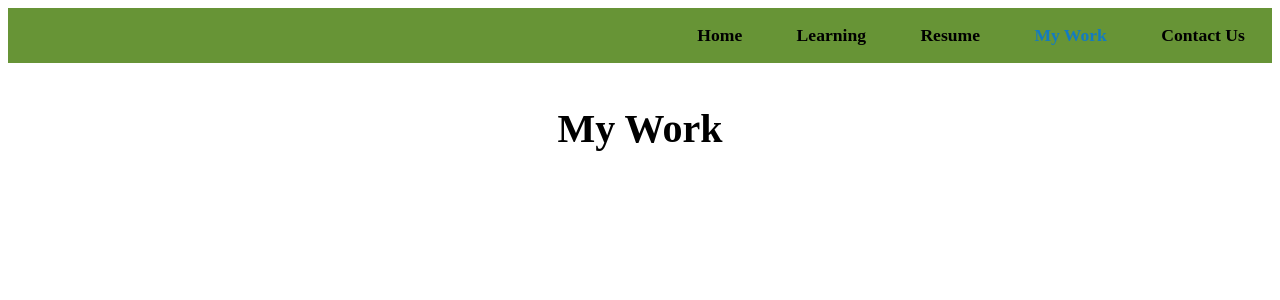
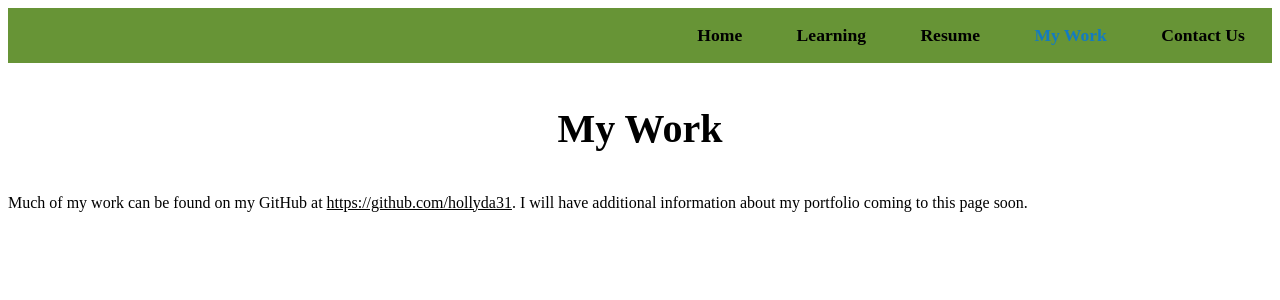
Before and after one commit to hollyda31/holly-react, a React (Create React App) app: page /mywork in a window 1280 px wide. Shown: the top 300 px of the page. Built offline with nearby package versions, Linux system fonts and the light colour scheme.

Commit message:
Preparing for initial build

```diff
--- a/src/App.js
+++ b/src/App.js
@@ -22,6 +22,11 @@ function App() {
 		<Router>
 			<Navbar />
 			<Routes>
+				<Route
+					exact
+					path='/'
+					element={<Home />}
+				/>
 				<Route
 					exact
 					path='/index'
--- a/src/pages/contact.js
+++ b/src/pages/contact.js
@@ -4,6 +4,10 @@ const Contact = () => {
 	return (
 		<div>
 			<h1>Contact Me</h1>
+			<p>
+				To contact me, please email me at{' '}
+				<a href='mailto: holly@hollyantle.com'>holly@hollyantle.com</a>.
+			</p>
 		</div>
 	);
 };
--- a/src/pages/mywork.js
+++ b/src/pages/mywork.js
@@ -4,6 +4,14 @@ const MyWork = () => {
 	return (
 		<div>
 			<h1>My Work</h1>
+			<p>
+				Much of my work can be found on my GitHub at{' '}
+				<a href='https://github.com/hollyda31'>
+					https://github.com/hollyda31
+				</a>
+				. I will have additional information about my portfolio coming to
+				this page soon.
+			</p>
 		</div>
 	);
 };
--- a/src/pages/resume.js
+++ b/src/pages/resume.js
@@ -36,9 +36,7 @@ const Resume = () => {
 				<div className='resume1'>
 					Based in Texas, open to Fully Remote positions
 				</div>
-				<div className='resume2'>
-					Phone: Visible in Downloadable File
-				</div>
+				<div className='resume2'>Phone: Visible in Downloadable File</div>
 				<div className='resume3'>
 					Email:{' '}
 					<a href='mailto: holly@hollyantle.com'>holly@hollyantle.com</a>
```
Also changed, not shown: src/index.js (line endings or trailing spaces).
